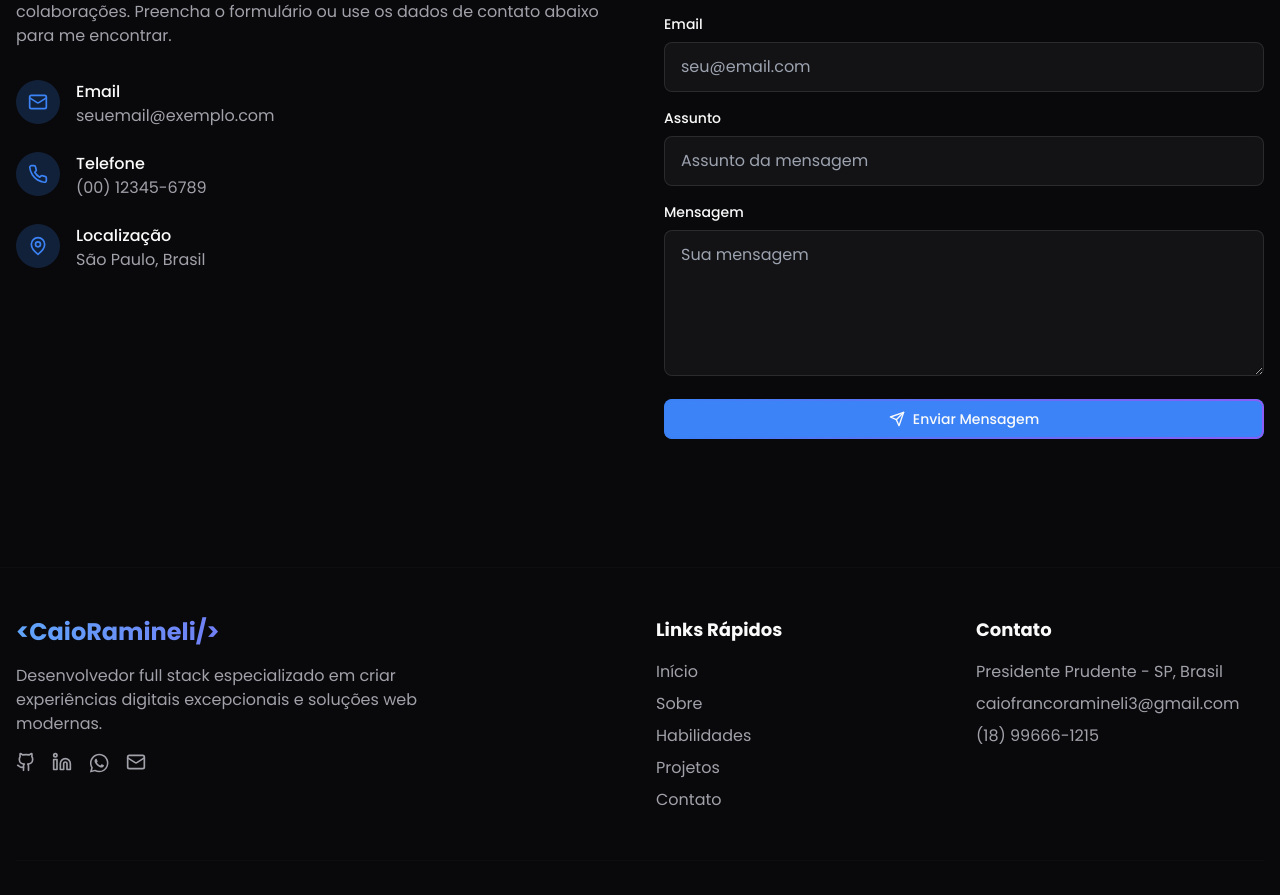
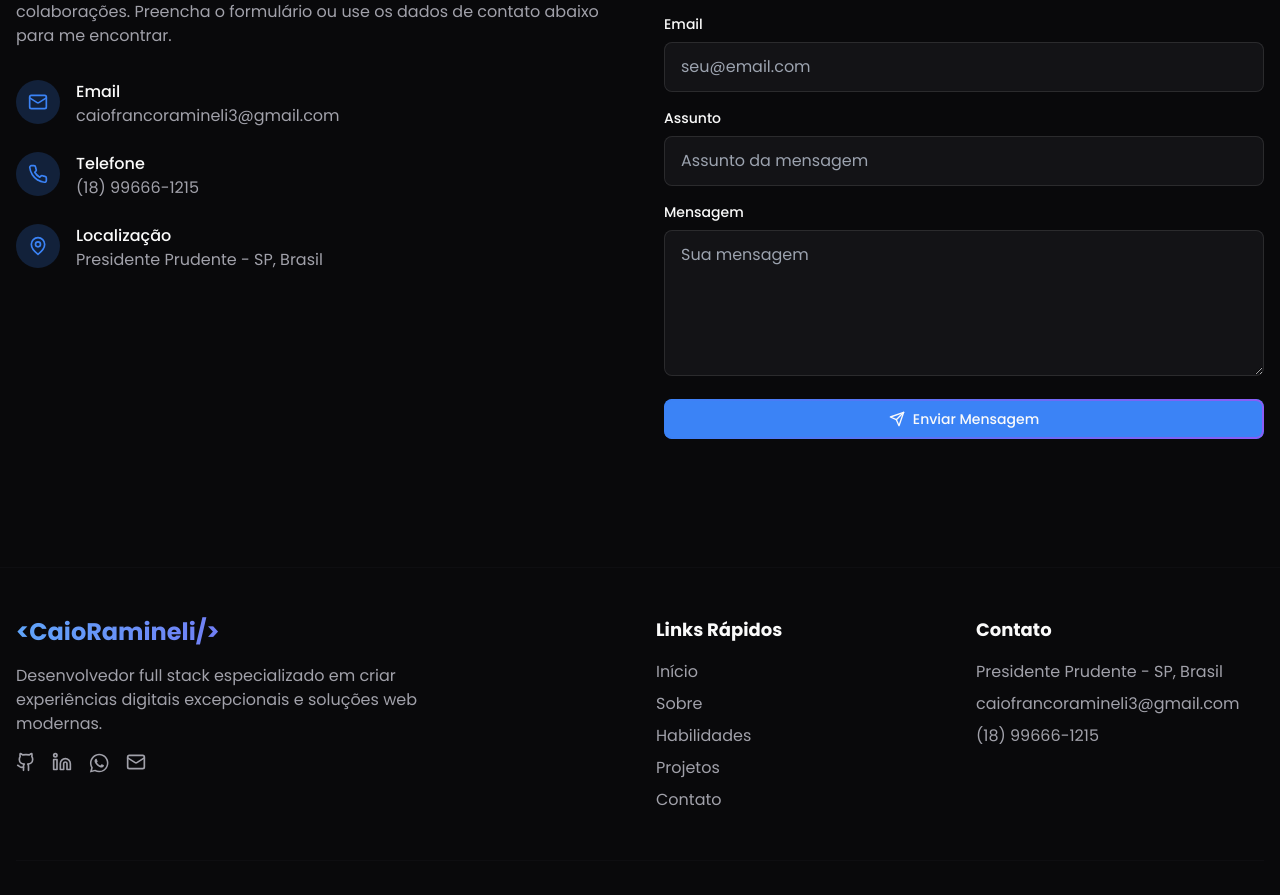
Before and after one commit to caioramineli/portfolio-v2, a React (Vite) app: page / in a window 1280 px wide. Shown: the part 4646-5541 px from the top of the page. Built offline with nearby package versions, Linux system fonts and the light colour scheme.

Commit message:
contact ok

```diff
--- a/src/components/Contact.jsx
+++ b/src/components/Contact.jsx
@@ -20,25 +20,45 @@ const Contact = () => {
     setFormData((prev) => ({ ...prev, [name]: value }));
   };
 
-  const handleSubmit = (e) => {
+  const handleSubmit = async (e) =>  {
     e.preventDefault();
     setIsSubmitting(true);
+    console.log(formData);
 
-    // Simulate form submission
-    setTimeout(() => {
+
+    const apiUrl = 'https://main-n8n-webhook.horizonflow.space/webhook/send-email-for-me';
+
+    try {
+      const response = await fetch(apiUrl, {
+        method: 'POST',
+        headers: { 'Content-Type': 'application/json' },
+        body: JSON.stringify(formData)
+      });
+
+      if (!response.ok) throw new Error(`Erro: ${response.status}`);
+
       toast({
         title: 'Mensagem enviada!',
         description: 'Obrigado por entrar em contato. Responderei em breve.',
         variant: 'default',
       });
+
+    } catch (error) {
+      toast({
+        title: 'Erro no envio da mensagem!',
+        description: 'Por favor tente novamente',
+        variant: 'destructive',
+      });
+    }
+
     setFormData({
       name: '',
       email: '',
       subject: '',
       message: '',
     });
+
     setIsSubmitting(false);
-    }, 1500);
   };
 
   const fadeInUp = {
@@ -85,7 +105,7 @@ const Contact = () => {
                 </div>
                 <div>
                   <h4 className="font-medium">Email</h4>
-                  <p className="text-muted-foreground">seuemail@exemplo.com</p>
+                  <p className="text-muted-foreground">caiofrancoramineli3@gmail.com</p>
                 </div>
               </div>
 
@@ -95,7 +115,7 @@ const Contact = () => {
                 </div>
                 <div>
                   <h4 className="font-medium">Telefone</h4>
-                  <p className="text-muted-foreground">(00) 12345-6789</p>
+                  <p className="text-muted-foreground">(18) 99666-1215</p>
                 </div>
               </div>
 
@@ -105,7 +125,7 @@ const Contact = () => {
                 </div>
                 <div>
                   <h4 className="font-medium">Localização</h4>
-                  <p className="text-muted-foreground">São Paulo, Brasil</p>
+                  <p className="text-muted-foreground">Presidente Prudente - SP, Brasil</p>
                 </div>
               </div>
             </div>
```
Lines whose indentation alone changed are shown as unchanged.
